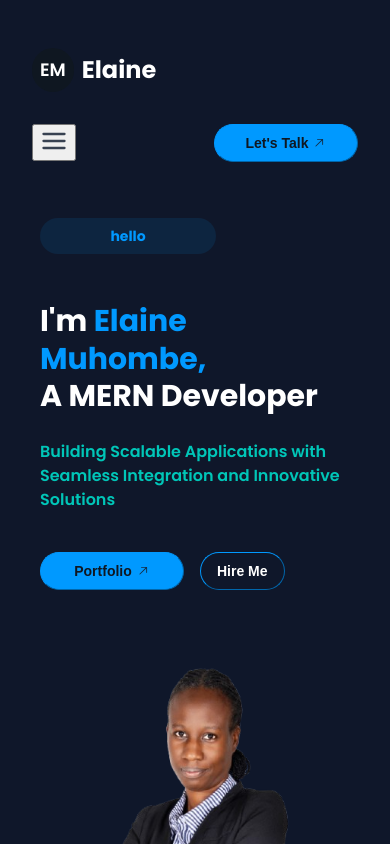
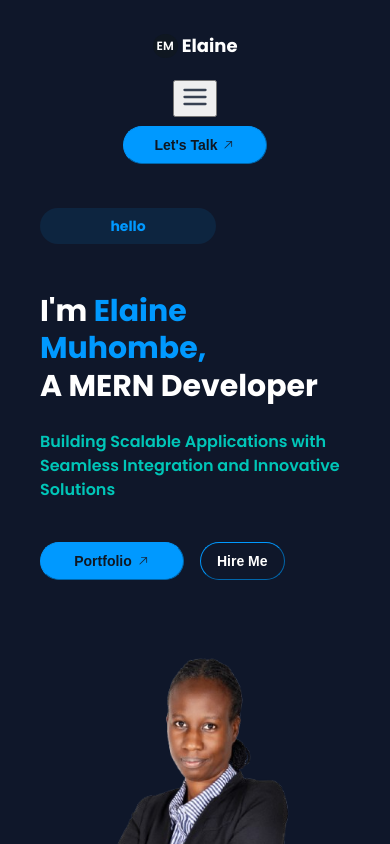
Before and after one commit to elainees-devs/elaine-portfolio, a React (Vite) app: page / in a window 390 px wide. Shown: the top 844 px of the page. Built offline with nearby package versions, Linux system fonts and the light colour scheme.

Commit message:
refactor: simplify Header layout and improve responsiveness

```diff
--- a/src/features/Header/Header.tsx
+++ b/src/features/Header/Header.tsx
@@ -1,23 +1,28 @@
-//src/features/Header/Header.tsx
+// src/features/Header/Header.tsx
 import { Nav } from "../../shared/layout";
 import Button from "../../shared/ui/Button";
 
 const Header: React.FC = () => {
   return (
-    <header className="md:bg-white p-4 rounded-full flex flex-wrap md:flex-nowrap items-center justify-between gap-4 md:gap-6 md:mb-6 font-sans">
-      <h1 className="text-2xl sm:text-3xl text-white md:text-4xl font-bold md:text-navy flex items-center">
-        <span className="bg-navy text-white text-lg sm:text-xl md:text-2xl font-semibold p-2 sm:p-3 md:p-4 mr-2 rounded-full">
+    <header className="md:bg-white p-1 rounded-full flex flex-col md:flex-row items-center justify-between gap-1 md:gap-2 md:mb-2 font-sans">
+      <h1 className="text-lg sm:text-xl text-white md:text-2xl font-bold md:text-navy flex items-center">
+        <span className="bg-navy text-white text-xs sm:text-sm md:text-base font-semibold p-1 mr-1 rounded-full">
           EM
         </span>
         Elaine
       </h1>
 
-      <div className="w-full md:w-auto flex justify-between items-center gap-4 flex-wrap md:flex-nowrap">
+      <div className="w-full flex justify-center my-1">
         <Nav />
-        <Button
-          text={"Let's Talk"}
-          onClick={() => window.open("https://www.linkedin.com/", "_blank")}
-        />
+      </div>
+
+      <div className="w-full md:w-auto flex justify-center md:justify-end">
+        <div className="flex-shrink-0 min-w-fit whitespace-nowrap">
+          <Button
+            text={"Let's Talk"}
+            onClick={() => window.open("https://www.linkedin.com/", "_blank")}
+          />
+        </div>
       </div>
     </header>
   );
```
